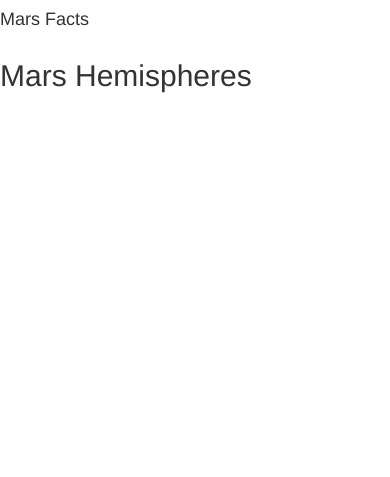
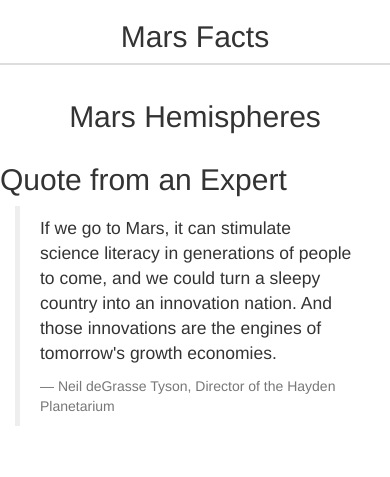
Before and after one commit to TomLanphier/Mission-to-Mars, a Flask app: page / in a window 390 px wide. Shown: the part 367-844 px from the top of the page. Run offline with Flask 2, Linux system fonts and the light colour scheme; data that the repository does not hold is empty; some libraries are stand-ins or nearby versions.

Commit message:
Added deliverable 3.

```diff
--- a/templates/index.html
+++ b/templates/index.html
@@ -20,7 +20,7 @@
             </div>
             <!-- Mars News -->
             <div class="row" id="mars-news">
-                <div class="col-md-12">
+                <div class="col-xs-12">
                     <div class="media">
                         <div class="media-body">
                             <h2>Latest Mars News</h2>
@@ -32,26 +32,37 @@
             </div>
             <!-- Featured Image and Facts Table -->
             <div class="row" id="mars-featured-image">
-                <div class="col-md-8">
+                <div class="col-xs-12 col-md-8">
                     <h2>Featured Mars Image</h2>
                     <img src="{{mars.featured_image}}" class="img-responsive" alt="Responsive image">
                 </div>
                 <!-- Mars Facts -->
-                <div class="col-md-4">
+                <div class="col-xs-12 col-md-4">
                     <div class="row" id="mars-facts">
-                        <h4>Mars Facts</h4>
-                        {{mars.facts | safe}}
+                        <h2 class="text-center">Mars Facts</h2>
+                        <div class="table-responsive">
+                            <table class="table">{{mars.facts | safe}}</table>
+                        </div>
                     </div>
                 </div>
             </div>
             <div class="row" id="mars-hemispheres">
-                <h2>Mars Hemispheres</h2>
+                <h2 class="text-center">Mars Hemispheres</h2>
                 {% for hemisphere in mars.hemispheres %}
-                <div class=col-md-6>
+                <div class="col-xs-12 col-md-6 col-lg-3">
                     <img src="{{hemisphere['img_url']}}" class="img-responsive" alt="Responsive image">
-                    <h3>{{hemisphere['title']}}</h3>
+                    <h4>{{hemisphere['title']}}</h4>
                 </div>
                 {% endfor %}
+            </div>
+            <div class="row" id="quote">
+                <h2>Quote from an Expert</h2>
+                <div class="col-xs-12">
+                    <blockquote>
+                        <p>If we go to Mars, it can stimulate science literacy in generations of people to come, and we could turn a sleepy country into an innovation nation. And those innovations are the engines of tomorrow's growth economies.</p>
+                        <footer>Neil deGrasse Tyson, Director of the Hayden Planetarium</footer>
+                    </blockquote>
+                </div>
             </div>
         </div>
     </body>
```
